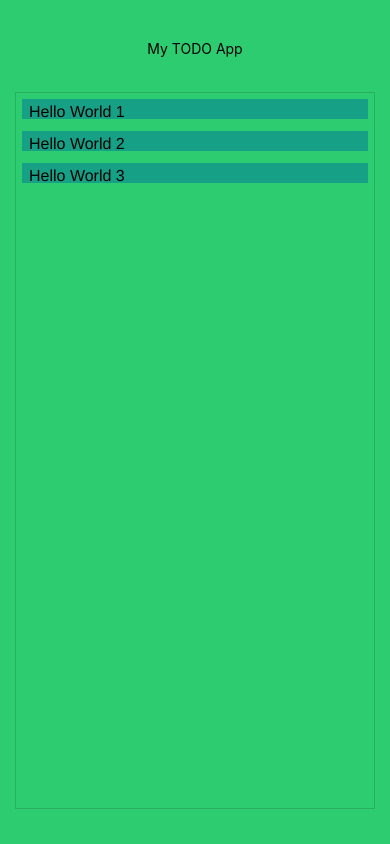
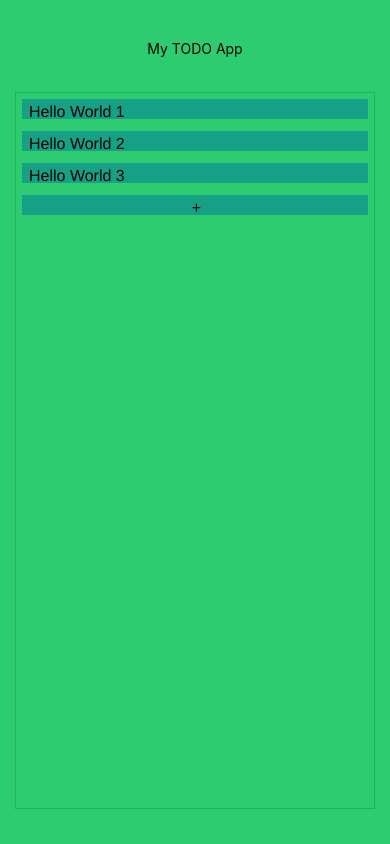
Before and after one commit to nikhilsaraf/react-native-todo-app, a React Native app: screen / in a window 390 px wide. Built offline with nearby package versions, Linux system fonts and the light colour scheme.

Commit message:
NewEntry component used in App

```diff
--- a/App.js
+++ b/App.js
@@ -1,6 +1,7 @@
 import React from 'react';
 import { StyleSheet, Text, View } from 'react-native';
 import Entry from './components/Entry';
+import NewEntry from './components/NewEntry';
 
 export default class App extends React.Component {
   render() {
@@ -13,6 +14,7 @@ export default class App extends React.Component {
           <Entry text={"Hello World 1"}/>
           <Entry text={"Hello World 2"}/>
           <Entry text={"Hello World 3"}/>
+          <NewEntry/>
         </View>
       </View>
     );
--- /dev/null
+++ b/components/NewEntry.js
@@ -0,0 +1,28 @@
+import React from 'react';
+import { StyleSheet, Text, View } from 'react-native';
+import Box from './Box';
+
+class NewEntry extends React.Component {
+    render() {
+        return (
+            <Box>
+              <Text style={styles.plusText}>+</Text>
+            </Box>
+        );
+    }
+}
+
+const styles = StyleSheet.create({
+  plusText: {
+    padding: 4,
+    paddingLeft: 7,
+    color: '#000',
+    alignItems: 'center',
+    justifyContent: 'center',
+    fontSize: 16,
+    fontFamily: 'Helvetica',
+    textAlign: 'center',
+  },
+});
+
+export default NewEntry;
```
